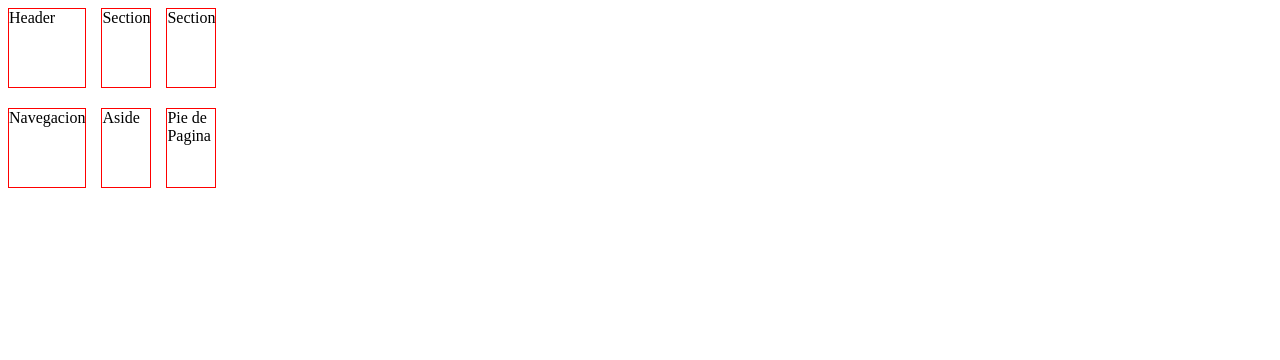
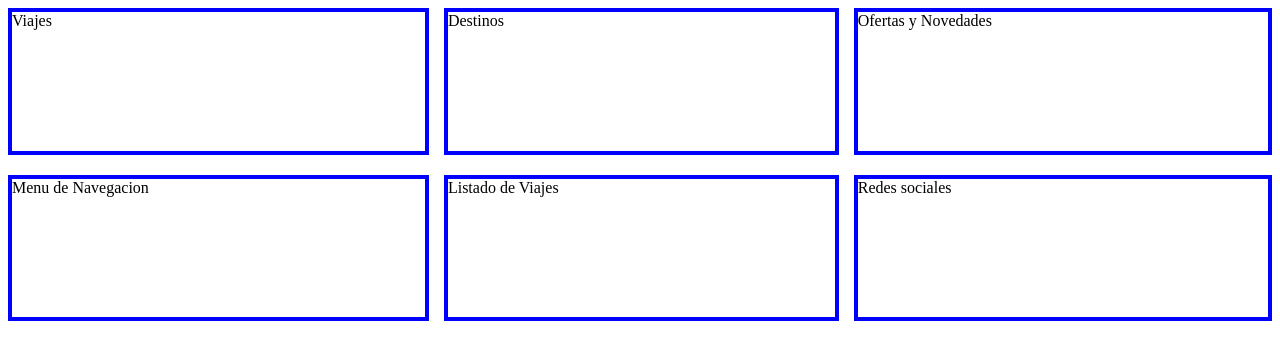
Before and after one commit to marina370/my-repository, a plain HTML site: page index.html in a window 1280 px wide. Drawn offline with Linux system fonts and the light colour scheme.

Commit message:
guarde los cambios hechos en myrama

```diff
--- a/estilosgrid.css
+++ b/estilosgrid.css
@@ -9,9 +9,9 @@
     grid-template-rows: repeat(3, 2fr);
 	grid-column-gap: 15px;
 	grid-row-gap: 20px;
-	height: 300px;
-	width: 150px;
+	height: 500px;
+	width: 100%;
 }
 .border{
-	border: 1px solid red;
+	border: 4px solid blue;
 }
--- a/index.html
+++ b/index.html
@@ -7,11 +7,12 @@
 </head>
 <body>
 	<div id="grilla">
-		<header class="border">Header</header>
-		<section id="productos" class="border">Section</section>
-		<section id="servicios" class="border">Section</section>
-		<nav class="border">Navegacion</nav>
-		<aside class="border">Aside</aside>			<footer class="border">Pie de Pagina</footer>
+		<header class="border">Viajes</header>
+		<section id="productos" class="border">Destinos</section>
+		<section id="servicios" class="border">Ofertas y Novedades</section>
+		<nav class="border">Menu de Navegacion</nav>
+		<aside class="border">Listado de Viajes</aside>
+		<footer class="border">Redes sociales</footer>
 	</div>
 </body>
 </html>
```
